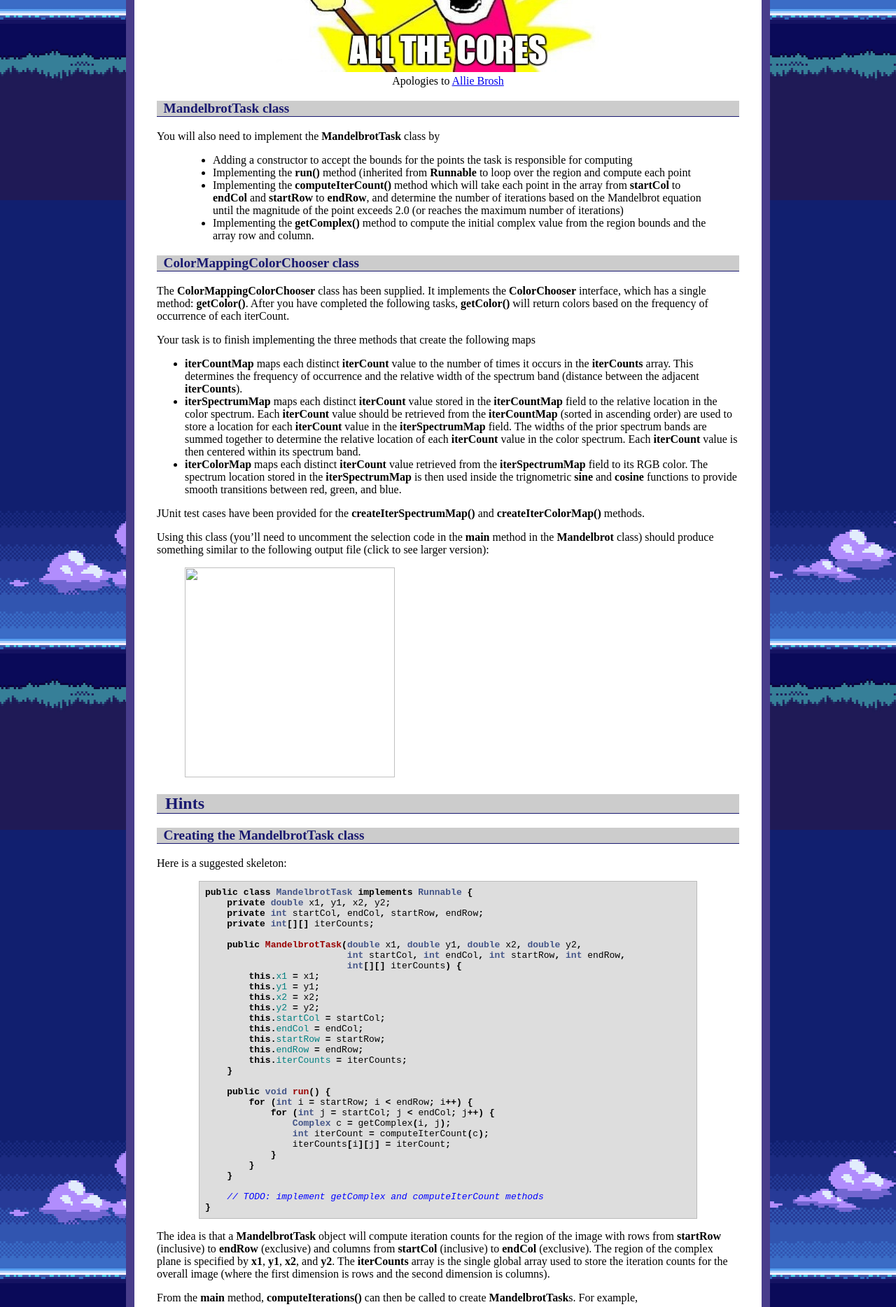
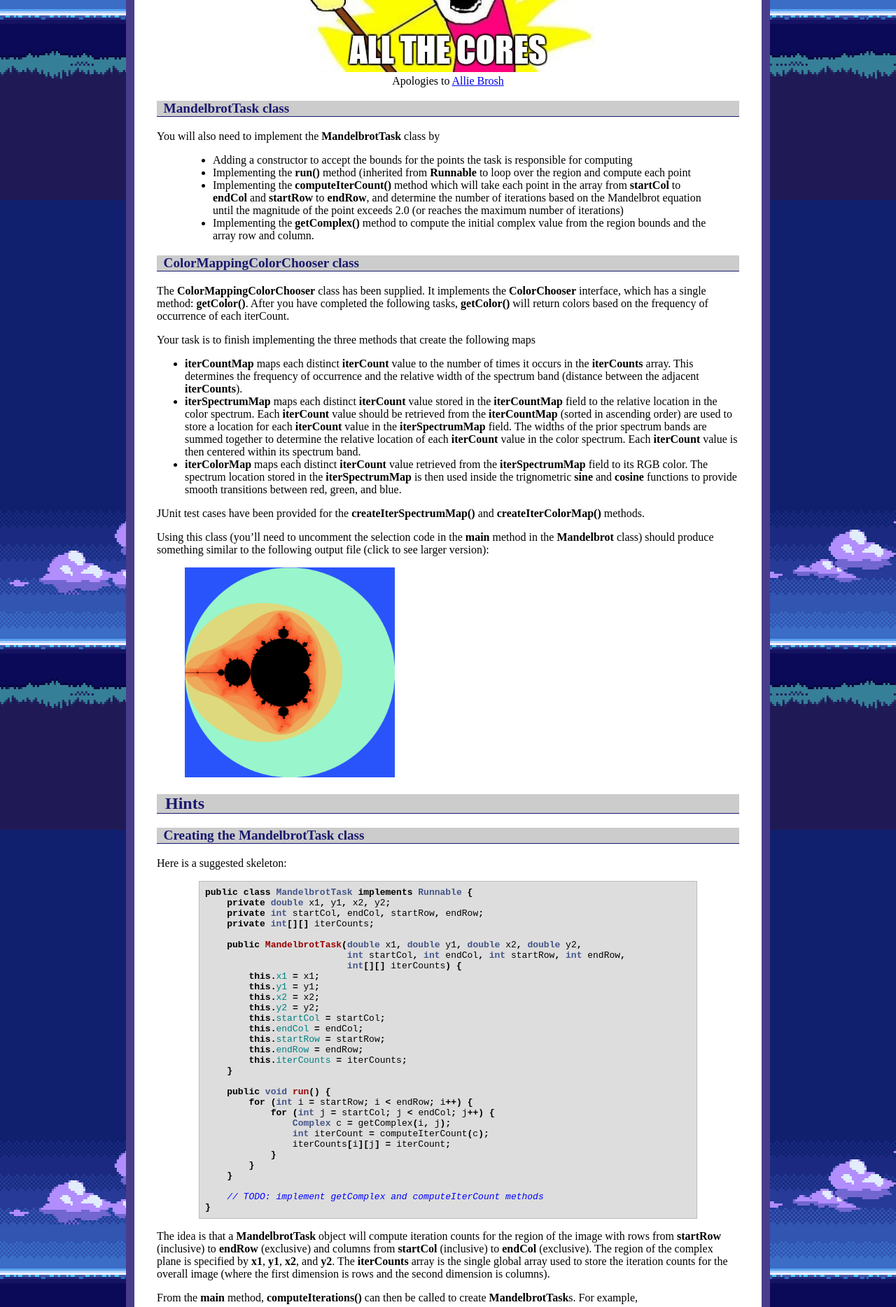
Before and after one commit to ycpcs/cs201-spring2021, a Jekyll site: the page built from assign/assign04.md, in a window 1280 px wide. Shown: the part 2414-4282 px from the top of the page at 70% size. Built offline with Jekyll 4.4.1, drawn with Linux system fonts in a browser that asks for light colours.

Commit message:
fix assign 4 images
fix assign 4 images

```diff
--- a/assign/assign04.md
+++ b/assign/assign04.md
@@ -104,7 +104,7 @@ JUnit test cases have been provided for the **createIterSpectrumMap()** and **cr
 
 Using this class (you'll need to uncomment the selection code in the **main** method in the **Mandelbrot** class) should produce something similar to the following output file (click to see larger version):
 
-> <a href="img/assign04/chooseroutput.png"><img style="width: 300px; height: 300px;" src="img/assign05/chooseroutput.png" /></a>
+> <a href="img/assign04/chooseroutput.png"><img style="width: 300px; height: 300px;" src="img/assign04/chooseroutput.png" /></a>
 
 ## Hints
 
@@ -243,7 +243,7 @@ and is assigned to the **iterColorMap** with its respective **iterCount** key.
 
 The RGB color generation graph for the above scheme is shown below:
 
-> <a href="img/assign04/TrigColorGeneration.png"><img style="width: 600px; height: 250px;" src="img/assign05/TrigColorGeneration.png" /></a>
+> <a href="img/assign04/TrigColorGeneration.png"><img style="width: 600px; height: 250px;" src="img/assign04/TrigColorGeneration.png" /></a>
 
 ## Grading Criteria
 
```
